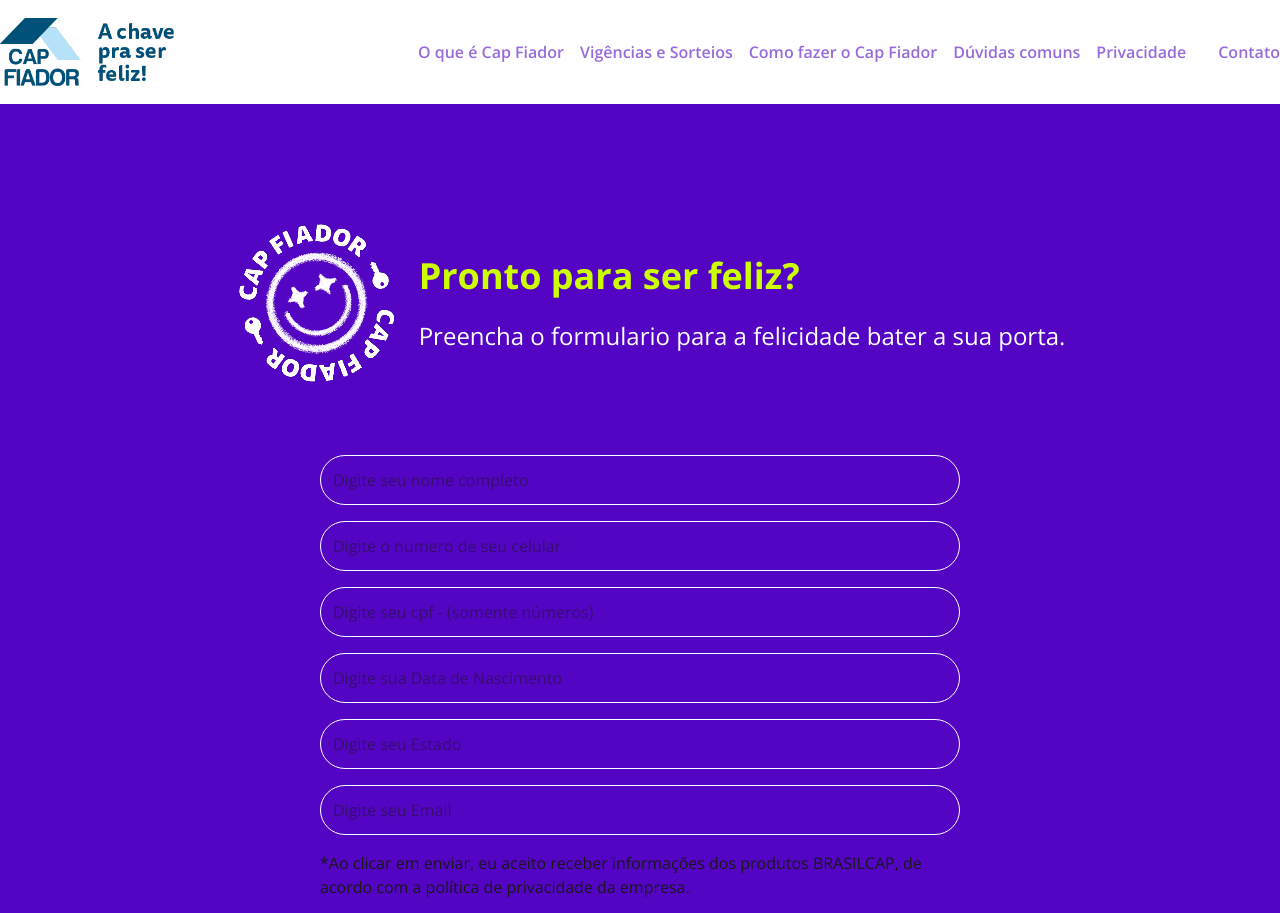
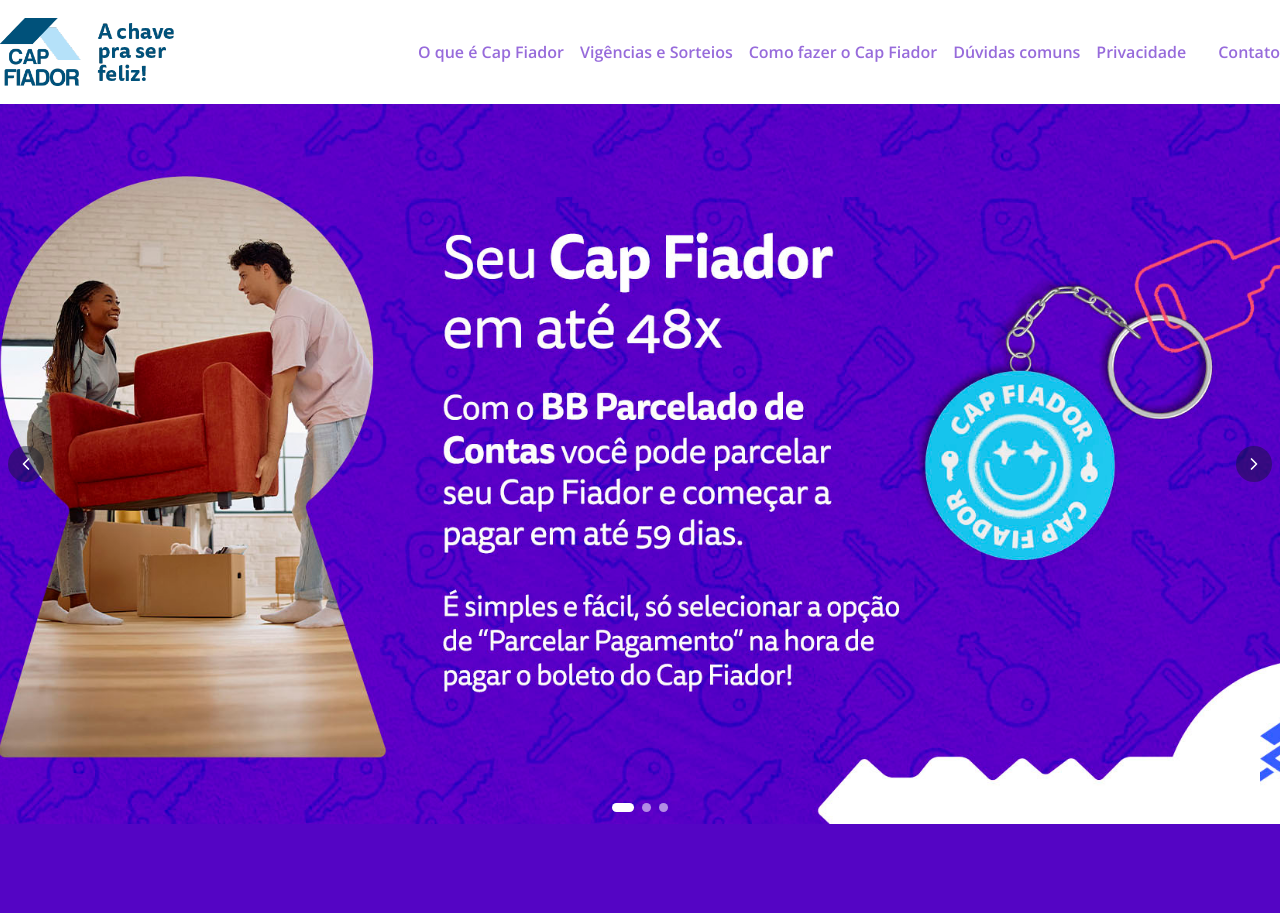
Before and after one commit to jorgeacruz/Angular-Landing-Page, an Angular app: page / in a window 1280 px wide. Shown: the top 913 px of the page. Built offline with nearby package versions, Linux system fonts and the light colour scheme.

Commit message:
finished Caroussel

```diff
--- /dev/null
+++ b/src/app/components/caroussel/caroussel.css
@@ -0,0 +1,57 @@
+/* Estilos complementares que o Tailwind puro não cobre de forma
+   prática (setas de navegação e indicadores/dots). */
+
+.carroussel-nav-btn {
+  position: absolute;
+  top: 50%;
+  transform: translateY(-50%);
+  display: flex;
+  align-items: center;
+  justify-content: center;
+  width: 2.25rem;
+  height: 2.25rem;
+  border-radius: 9999px;
+  background-color: rgba(15, 23, 42, 0.45);
+  color: #ffffff;
+  border: none;
+  cursor: pointer;
+  transition: background-color 0.2s ease, transform 0.2s ease;
+}
+
+.carroussel-nav-btn:hover {
+  background-color: rgba(15, 23, 42, 0.7);
+}
+
+.carroussel-nav-btn:focus-visible {
+  outline: 2px solid #ffffff;
+  outline-offset: 2px;
+}
+
+.carroussel-dot {
+  width: 0.55rem;
+  height: 0.55rem;
+  border-radius: 9999px;
+  background-color: rgba(255, 255, 255, 0.55);
+  border: none;
+  cursor: pointer;
+  padding: 0;
+  transition: background-color 0.2s ease, width 0.2s ease;
+}
+
+.carroussel-dot:hover {
+  background-color: rgba(255, 255, 255, 0.85);
+}
+
+.carroussel-dot-active {
+  width: 1.4rem;
+  border-radius: 9999px;
+  background-color: #ffffff;
+}
+
+/* Respeita preferência de redução de movimento do usuário */
+@media (prefers-reduced-motion: reduce) {
+  .carroussel-nav-btn,
+  .carroussel-dot {
+    transition: none;
+  }
+}
--- /dev/null
+++ b/src/app/components/caroussel/caroussel.html
@@ -0,0 +1,99 @@
+<div
+  class="relative w-full h-auto mx-auto overflow-hidden select-none"
+  (mouseenter)="onMouseEnter()"
+  (mouseleave)="onMouseLeave()"
+>
+  <!-- Trilho de slides -->
+  <div
+    class="flex transition-transform duration-700 ease-in-out"
+    [style.transform]="'translateX(-' + currentIndex * 100 + '%)'"
+  >
+    <div *ngFor="let slide of slides; trackBy: trackBySlideId" class="w-full flex-shrink-0">
+      <!-- aspect-video mantém a proporção 16:9 e a imagem responsiva -->
+      <div class="relative w-full aspect-video bg-slate-100">
+        <!-- Slide com link (externo ou rota interna) -->
+        <a
+          *ngIf="slide.linkUrl; else noLink"
+          [href]="slide.linkUrl"
+          [target]="isExternalLink(slide.linkUrl) && slide.openInNewTab ? '_blank' : '_self'"
+          [attr.rel]="
+            isExternalLink(slide.linkUrl) && slide.openInNewTab ? 'noopener noreferrer' : null
+          "
+          class="block absolute inset-0 w-full h-full"
+        >
+          <img
+            [src]="slide.imageUrl"
+            [alt]="slide.alt"
+            class="w-full h-full object-cover"
+            loading="lazy"
+          />
+        </a>
+
+        <!-- Slide sem link (linkUrl: null) -->
+        <ng-template #noLink>
+          <img
+            [src]="slide.imageUrl"
+            [alt]="slide.alt"
+            class="absolute inset-0 w-full h-full object-cover"
+            loading="lazy"
+          />
+        </ng-template>
+      </div>
+    </div>
+  </div>
+
+  <!-- Seta anterior -->
+  <button
+    type="button"
+    (click)="previous()"
+    aria-label="Slide anterior"
+    class="carroussel-nav-btn left-2"
+  >
+    <svg
+      xmlns="http://www.w3.org/2000/svg"
+      viewBox="0 0 24 24"
+      fill="none"
+      stroke="currentColor"
+      stroke-width="2"
+      stroke-linecap="round"
+      stroke-linejoin="round"
+      class="w-5 h-5"
+    >
+      <polyline points="15 18 9 12 15 6"></polyline>
+    </svg>
+  </button>
+
+  <!-- Seta próxima -->
+  <button
+    type="button"
+    (click)="next()"
+    aria-label="Próximo slide"
+    class="carroussel-nav-btn right-2"
+  >
+    <svg
+      xmlns="http://www.w3.org/2000/svg"
+      viewBox="0 0 24 24"
+      fill="none"
+      stroke="currentColor"
+      stroke-width="2"
+      stroke-linecap="round"
+      stroke-linejoin="round"
+      class="w-5 h-5"
+    >
+      <polyline points="9 18 15 12 9 6"></polyline>
+    </svg>
+  </button>
+
+  <!-- Indicadores (dots) -->
+  <div class="absolute bottom-3 left-1/2 -translate-x-1/2 flex items-center gap-2">
+    <button
+      *ngFor="let slide of slides; let i = index; trackBy: trackBySlideId"
+      type="button"
+      (click)="goTo(i)"
+      [attr.aria-label]="'Ir para o slide ' + (i + 1)"
+      [attr.aria-current]="i === currentIndex"
+      class="carroussel-dot"
+      [class.carroussel-dot-active]="i === currentIndex"
+    ></button>
+  </div>
+</div>
--- /dev/null
+++ b/src/app/components/caroussel/caroussel.ts
@@ -0,0 +1,118 @@
+import { Component, OnInit, OnDestroy, ChangeDetectionStrategy } from '@angular/core';
+import { CommonModule } from '@angular/common';
+
+export interface CarousselSlide {
+  id: number;
+  imageUrl: string;
+  alt: string;
+  /**
+   * URL para onde o usuário será levado ao clicar na imagem.
+   * - Link externo: 'https://www.seusite.com.br/promocao'
+   * - Rota interna do Angular: '/promocoes/cap-fiador'
+   * - Sem link: deixe como null
+   */
+  linkUrl: string | null;
+  /**
+   * Se true, abre o link em uma nova aba (target="_blank").
+   * Só é aplicado para links externos (http/https).
+   */
+  openInNewTab?: boolean;
+}
+
+@Component({
+  selector: 'app-caroussel',
+  standalone: true,
+  imports: [CommonModule],
+  templateUrl: './caroussel.html',
+  styleUrls: ['./caroussel.css'],
+  changeDetection: ChangeDetectionStrategy.OnPush,
+})
+export class CarousselComponent implements OnInit, OnDestroy {
+  // Troque as imagens abaixo pelas suas próprias imagens.
+  // A primeira imagem é o banner "Seu Cap Fiador em até 48x" fornecido.
+  // 👉 Personalize o "linkUrl" de cada slide com a URL desejada.
+  // Deixe "linkUrl: null" se aquele slide não deve ser clicável.
+  slides: CarousselSlide[] = [
+    {
+      id: 1,
+      imageUrl: '/assets/images/banner1.jpg',
+      alt: 'Seu Cap Fiador em até 48x - BB Parcelado de Contas',
+      linkUrl: 'https://www.bb.com.br/site/imoveis/cap-fiador/',
+      openInNewTab: true,
+    },
+    {
+      id: 2,
+      imageUrl: '/assets/images/banner2.png',
+      alt: 'Segundo slide do carrossel',
+      linkUrl: '/promocoes/segundo-slide',
+      openInNewTab: true,
+    },
+    {
+      id: 3,
+      imageUrl: '/assets/images/banner1.jpg',
+      alt: 'Terceiro slide do carrossel',
+      linkUrl: null,
+    },
+  ];
+
+  currentIndex = 0;
+
+  /** Intervalo de rotação automática, em milissegundos (6 segundos). */
+  private readonly intervalMs = 6000;
+  private autoplayTimer: ReturnType<typeof setInterval> | null = null;
+
+  ngOnInit(): void {
+    this.startAutoplay();
+  }
+
+  ngOnDestroy(): void {
+    this.stopAutoplay();
+  }
+
+  startAutoplay(): void {
+    this.stopAutoplay();
+    this.autoplayTimer = setInterval(() => {
+      this.next();
+    }, this.intervalMs);
+  }
+
+  stopAutoplay(): void {
+    if (this.autoplayTimer) {
+      clearInterval(this.autoplayTimer);
+      this.autoplayTimer = null;
+    }
+  }
+
+  next(): void {
+    this.currentIndex = (this.currentIndex + 1) % this.slides.length;
+  }
+
+  previous(): void {
+    this.currentIndex = (this.currentIndex - 1 + this.slides.length) % this.slides.length;
+  }
+
+  goTo(index: number): void {
+    this.currentIndex = index;
+    // Reinicia a contagem para que o slide selecionado
+    // manualmente também fique 6s em exibição.
+    this.startAutoplay();
+  }
+
+  trackBySlideId(_index: number, slide: CarousselSlide): number {
+    return slide.id;
+  }
+
+  /** Verifica se o link é externo (http/https) para decidir o alvo (_blank). */
+  isExternalLink(url: string | null): boolean {
+    return !!url && /^https?:\/\//i.test(url);
+  }
+
+  /** Pausa o autoplay quando o mouse está sobre o carrossel. */
+  onMouseEnter(): void {
+    this.stopAutoplay();
+  }
+
+  onMouseLeave(): void {
+    this.startAutoplay();
+  }
+}
--- a/src/app/pages/home/home.html
+++ b/src/app/pages/home/home.html
@@ -1,3 +1,5 @@
+<app-caroussel />
+
 <!-- FORMULÁRIO -->
 <section class="bg-blueCap-300 w-ful flex flex-col items-center justify-center p-8 lg:p-24 gap-12">
   <div class="w-full max-w-7xl flex items-center justify-center">
--- a/src/app/pages/home/home.ts
+++ b/src/app/pages/home/home.ts
@@ -3,10 +3,11 @@
 import Accordion from '../../components/accordion-letf/accordion-left';
 import { AccordionRight } from '../../components/accordion-right/accordion-right';
 import { Formulario } from '../../components/formulario/formulario';
+import { CarousselComponent } from '../../components/caroussel/caroussel';
 
 @Component({
   selector: 'app-home',
-  imports: [Accordion, AccordionRight, Formulario],
+  imports: [Accordion, AccordionRight, Formulario, CarousselComponent],
   templateUrl: './home.html',
   styleUrl: './home.css',
 })
```
Also changed, not shown: public/assets/images/banner1.jpg (added), public/assets/images/banner2.png (added).
